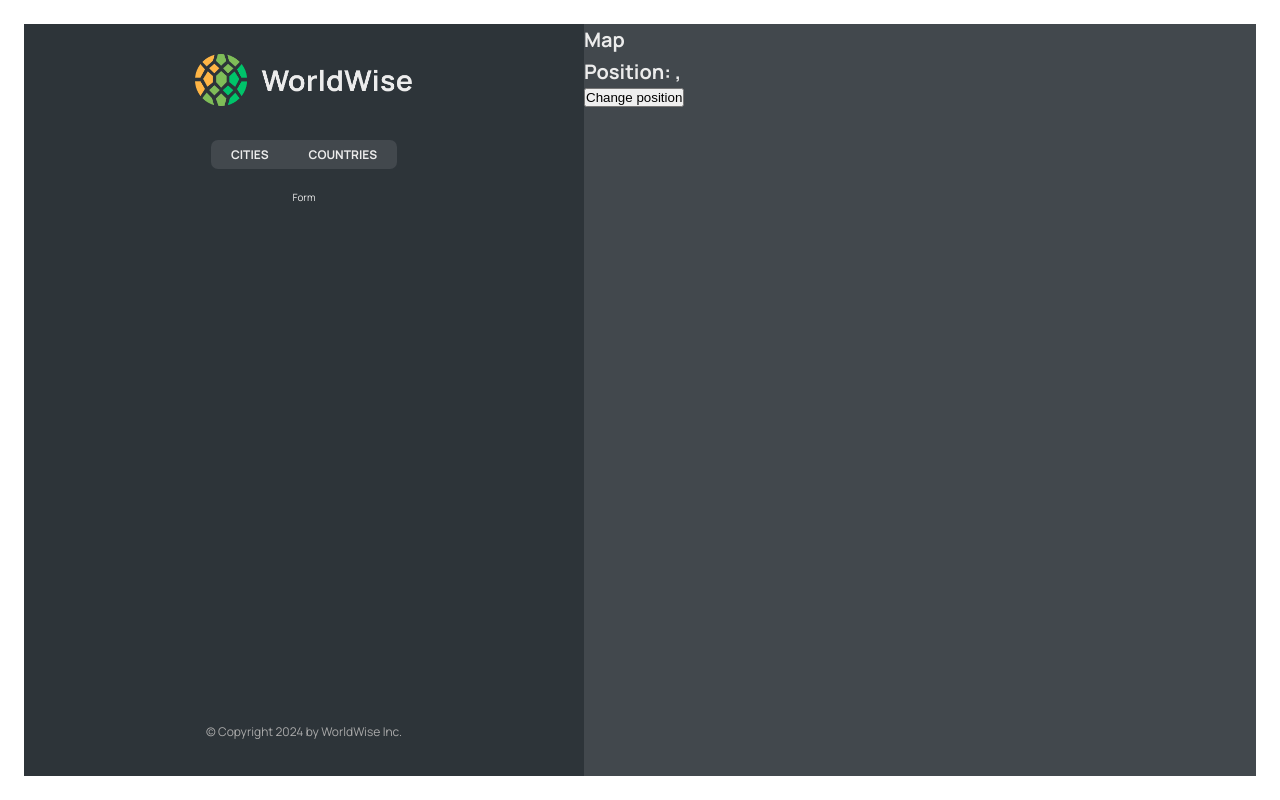
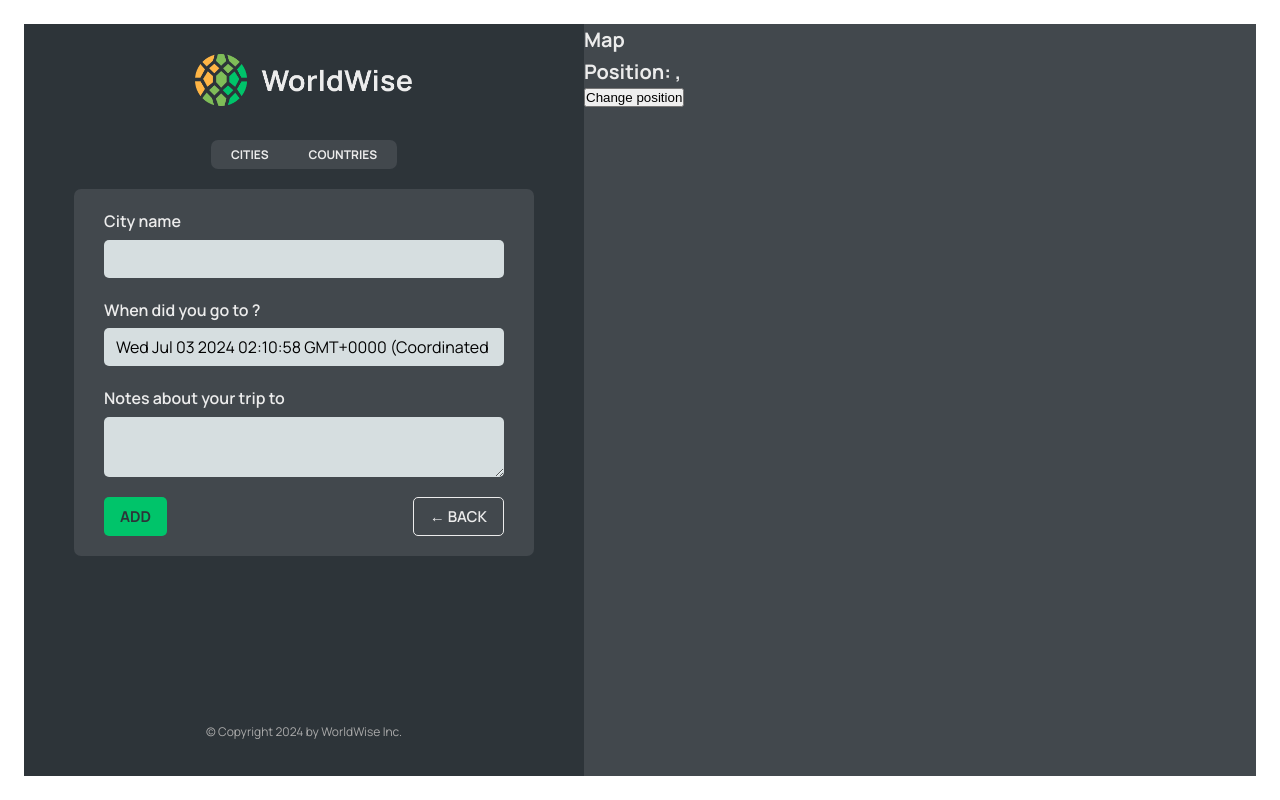
Before and after one commit to enigma-24/react-world-wise, a React (Vite) app: page /app/form in a window 1280 px wide. Built offline with nearby package versions, Linux system fonts and the light colour scheme; data requests are answered from the project's data file.

Commit message:
implemented programmatic navigation using useNavigate hook

```diff
--- a/src/App.jsx
+++ b/src/App.jsx
@@ -9,6 +9,7 @@ import Login from './pages/Login';
 import CityList from './components/CityList';
 import CountryList from './components/CountryList';
 import City from './components/City';
+import Form from './components/Form';
 
 const BASE_URL = 'http://localhost:9000';
 
@@ -54,7 +55,7 @@ const App = () => {
             path='countries'
             element={<CountryList cities={cities} isLoading={isLoading} />}
           />
-          <Route path='form' element={<p>Form</p>} />
+          <Route path='form' element={<Form />} />
         </Route>
         <Route path='*' element={<PageNotFound />} />
       </Routes>
--- /dev/null
+++ b/src/components/Button.jsx
@@ -0,0 +1,11 @@
+import styles from './Button.module.css';
+
+const Button = ({ children, onClick, type }) => {
+  return (
+    <button onClick={onClick} className={`${styles.btn} ${styles[type]}`}>
+      {children}
+    </button>
+  );
+};
+
+export default Button;
--- a/src/components/Form.jsx
+++ b/src/components/Form.jsx
@@ -1,29 +1,31 @@
 // "https://api.bigdatacloud.net/data/reverse-geocode-client?latitude=0&longitude=0"
 
-import { useState } from "react";
-
-import styles from "./Form.module.css";
+import { useState } from 'react';
+import { useNavigate } from 'react-router-dom';
+import styles from './Form.module.css';
+import Button from './Button';
 
 export function convertToEmoji(countryCode) {
   const codePoints = countryCode
     .toUpperCase()
-    .split("")
+    .split('')
     .map((char) => 127397 + char.charCodeAt());
   return String.fromCodePoint(...codePoints);
 }
 
 function Form() {
-  const [cityName, setCityName] = useState("");
-  const [country, setCountry] = useState("");
+  const navigate = useNavigate();
+  const [cityName, setCityName] = useState('');
+  const [country, setCountry] = useState('');
   const [date, setDate] = useState(new Date());
-  const [notes, setNotes] = useState("");
+  const [notes, setNotes] = useState('');
 
   return (
     <form className={styles.form}>
       <div className={styles.row}>
-        <label htmlFor="cityName">City name</label>
+        <label htmlFor='cityName'>City name</label>
         <input
-          id="cityName"
+          id='cityName'
           onChange={(e) => setCityName(e.target.value)}
           value={cityName}
         />
@@ -31,26 +33,34 @@ function Form() {
       </div>
 
       <div className={styles.row}>
-        <label htmlFor="date">When did you go to {cityName}?</label>
+        <label htmlFor='date'>When did you go to {cityName}?</label>
         <input
-          id="date"
+          id='date'
           onChange={(e) => setDate(e.target.value)}
           value={date}
         />
       </div>
 
       <div className={styles.row}>
-        <label htmlFor="notes">Notes about your trip to {cityName}</label>
+        <label htmlFor='notes'>Notes about your trip to {cityName}</label>
         <textarea
-          id="notes"
+          id='notes'
           onChange={(e) => setNotes(e.target.value)}
           value={notes}
         />
       </div>
 
       <div className={styles.buttons}>
-        <button>Add</button>
-        <button>&larr; Back</button>
+        <Button type='primary'>Add</Button>
+        <Button
+          type='back'
+          onClick={(event) => {
+            event.preventDefault();
+            navigate(-1);
+          }}
+        >
+          &larr; Back
+        </Button>
       </div>
     </form>
   );
--- a/src/components/Map.jsx
+++ b/src/components/Map.jsx
@@ -1,14 +1,16 @@
-import { useSearchParams } from 'react-router-dom';
+import { useNavigate, useSearchParams } from 'react-router-dom';
 import styles from './Map.module.css';
 
 const Map = () => {
+  const navigate = useNavigate();
+
   const [searchParams, setSearchParams] = useSearchParams();
 
   const lat = searchParams.get('lat');
   const lng = searchParams.get('lng');
 
   return (
-    <div className={styles.mapContainer}>
+    <div className={styles.mapContainer} onClick={() => navigate('form')}>
       <h1>Map</h1>
       <h1>
         Position: {lat}, {lng}
```
